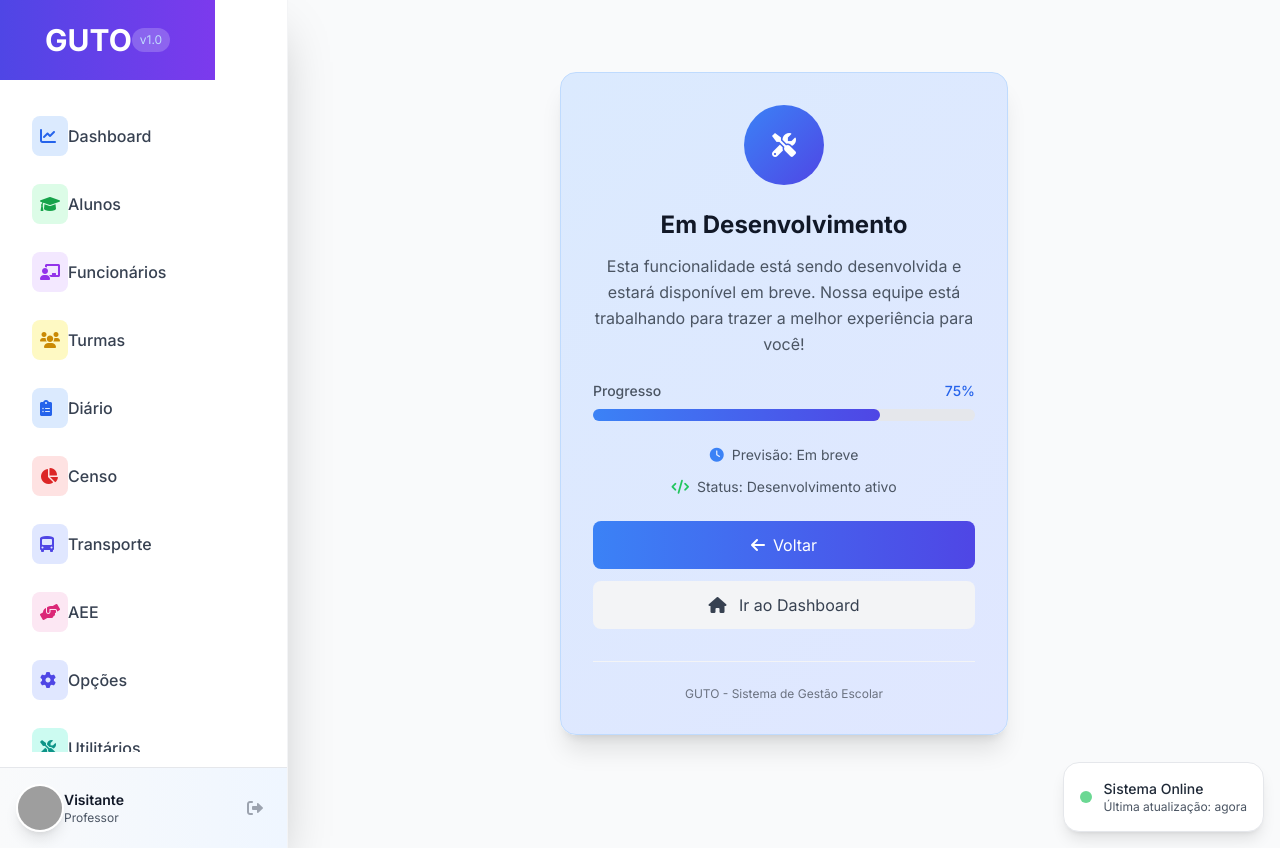
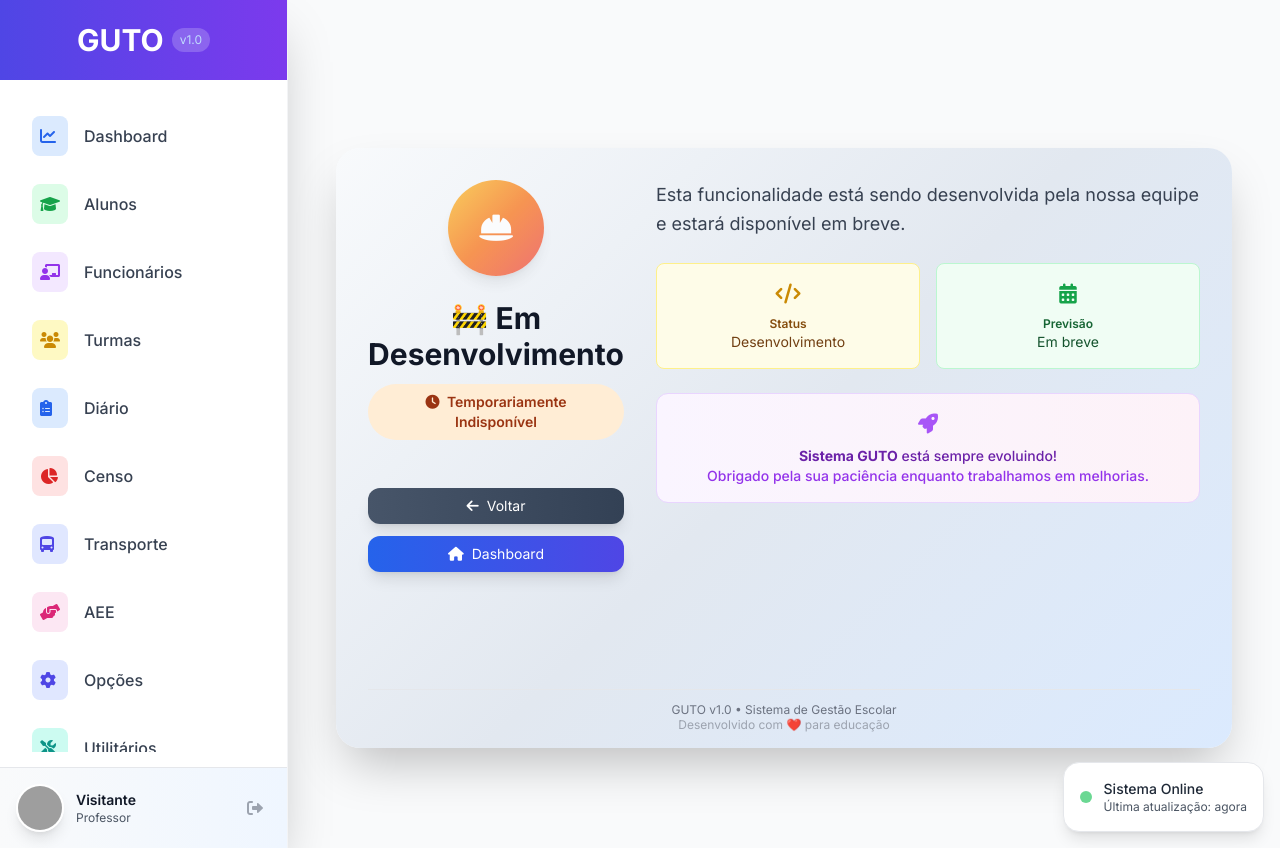
Before and after one commit to LuanCarrieiros/Guto, a Django app: page /em-desenvolvimento/ in a window 1280 px wide. Run offline with Django 5.2, Linux system fonts and the light colour scheme; style sheets or scripts are compiled from the project's sources; some libraries are stand-ins or nearby versions; grey boxes are pictures that could not be loaded.

Commit message:
Renomeando a pasta

```diff
--- a/templates/em_desenvolvimento.html
+++ b/templates/em_desenvolvimento.html
@@ -1,104 +1,177 @@
 {% extends 'base.html' %}
 
-{% block title %}Em Desenvolvimento - GUTO{% endblock %}
+{% block title %}Funcionalidade em Desenvolvimento - GUTO{% endblock %}
 
 {% block extra_css %}
 <style>
 /* Garantir que a sidebar não seja afetada */
 .fixed.inset-y-0.left-0.w-72 {
     left: 0 !important;
-    width: 18rem !important; /* w-72 */
+    width: 18rem !important;
     position: fixed !important;
     overflow: visible !important;
 }
-/* Resetar qualquer margin/padding que possa estar afetando */
-.fixed.inset-y-0.left-0.w-72 * {
-    margin-left: 0 !important;
+
+/* Animações personalizadas */
+@keyframes pulse-soft {
+    0%, 100% { opacity: 1; }
+    50% { opacity: 0.7; }
+}
+
+@keyframes slideUp {
+    from {
+        opacity: 0;
+        transform: translateY(20px);
+    }
+    to {
+        opacity: 1;
+        transform: translateY(0);
+    }
+}
+
+.animate-slide-up {
+    animation: slideUp 0.6s ease-out;
+}
+
+.animate-pulse-soft {
+    animation: pulse-soft 2s infinite;
 }
 </style>
 {% endblock %}
 
 {% block content %}
-<div class="flex items-center justify-center py-12">
-    <div class="max-w-md w-full bg-white rounded-2xl shadow-xl p-8 text-center border border-blue-200" style="background: linear-gradient(135deg, #dbeafe, #e0e7ff);">
-        <!-- Ícone -->
+<div class="flex items-center justify-center min-h-screen py-8 px-4">
+    <div class="max-w-4xl w-full bg-white rounded-3xl shadow-2xl text-center border-0 animate-slide-up relative"
+         style="background: linear-gradient(135deg, #f8fafc, #e2e8f0, #dbeafe); height: 80vh; max-height: 600px;">
+
+        <!-- Container principal com flex -->
+        <div class="flex flex-col h-full px-8 pt-8 pb-4">
+
+            <!-- Conteúdo superior -->
+            <div class="flex-1">
+                <!-- Layout em grid para otimizar espaço -->
+                <div class="grid grid-cols-1 lg:grid-cols-3 gap-8 items-start">
+
+                    <!-- Coluna esquerda - Ícone, título e botões -->
+                    <div class="lg:col-span-1">
                         <div class="mb-6">
-            <div class="w-20 h-20 bg-gradient-to-br from-blue-500 to-indigo-600 rounded-full flex items-center justify-center mx-auto">
-                <i class="fas fa-tools text-white text-2xl"></i>
+                            <div class="w-24 h-24 bg-gradient-to-br from-amber-400 via-orange-500 to-red-500 rounded-full flex items-center justify-center mx-auto shadow-lg animate-pulse-soft">
+                                <i class="fas fa-hard-hat text-white text-3xl"></i>
+                            </div>
+                        </div>
+                        <h1 class="text-3xl font-bold text-gray-900 mb-3">🚧 Em Desenvolvimento</h1>
+                        <div class="inline-block bg-orange-100 text-orange-800 px-4 py-2 rounded-full text-sm font-semibold mb-6">
+                            <i class="fas fa-clock mr-1"></i>
+                            Temporariamente Indisponível
+                        </div>
+
+                        <!-- Botões movidos para a coluna esquerda -->
+                        <div class="flex flex-col gap-3 mt-6">
+                            <a href="#"
+                               class="btn-voltar bg-gradient-to-r from-slate-600 to-slate-700 text-white py-2 px-4 rounded-xl hover:from-slate-700 hover:to-slate-800 transition-all duration-300 flex items-center justify-center shadow-lg text-sm"
+                               onclick="event.preventDefault(); window.gutoNav?.goBack() || history.back();">
+                                <i class="fas fa-arrow-left mr-2"></i>Voltar
+                            </a>
+
+                            <a href="{% url 'dashboard:home' %}"
+                               class="bg-gradient-to-r from-blue-600 to-indigo-600 text-white py-2 px-4 rounded-xl hover:from-blue-700 hover:to-indigo-700 transition-all duration-300 flex items-center justify-center shadow-lg text-sm">
+                                <i class="fas fa-home mr-2"></i>Dashboard
+                            </a>
                         </div>
                     </div>
 
-        <!-- Título -->
-        <h1 class="text-2xl font-bold text-gray-900 mb-3">Em Desenvolvimento</h1>
-
-        <!-- Descrição -->
-        <p class="text-gray-600 mb-6 leading-relaxed">
-            Esta funcionalidade está sendo desenvolvida e estará disponível em breve.
-            Nossa equipe está trabalhando para trazer a melhor experiência para você!
+                    <!-- Coluna direita - Conteúdo principal -->
+                    <div class="lg:col-span-2">
+                        <!-- Descrição principal -->
+                        <p class="text-gray-700 mb-6 leading-relaxed text-lg text-left">
+                            Esta funcionalidade está sendo desenvolvida pela nossa equipe e estará disponível em breve.
                         </p>
 
                         <!-- Funcionalidade específica (se fornecida) -->
                         {% if funcionalidade %}
-        <div class="bg-blue-50 border border-blue-200 rounded-lg p-4 mb-6">
-            <p class="text-sm text-blue-800">
-                <strong>Funcionalidade:</strong> {{ funcionalidade }}
-            </p>
+                        <div class="bg-gradient-to-r from-blue-50 to-indigo-50 border-l-4 border-blue-400 rounded-lg p-4 mb-6">
+                            <div class="flex items-center">
+                                <i class="fas fa-info-circle text-blue-500 mr-3"></i>
+                                <div class="text-left">
+                                    <p class="text-sm text-blue-800 font-semibold">Módulo Solicitado:</p>
+                                    <p class="text-blue-900 font-bold">{{ funcionalidade }}</p>
+                                </div>
+                            </div>
                         </div>
                         {% endif %}
 
-        <!-- Progresso fake (visual apenas) -->
-        <div class="mb-6">
-            <div class="flex items-center justify-between mb-2">
-                <span class="text-sm font-medium text-gray-600">Progresso</span>
-                <span class="text-sm font-medium text-blue-600">{{ progresso|default:"75" }}%</span>
+                        <!-- Cards de status em linha -->
+                        <div class="grid grid-cols-2 gap-4 mb-6">
+                            <div class="bg-yellow-50 border border-yellow-200 rounded-lg p-4 text-center">
+                                <div class="text-yellow-600 mb-2">
+                                    <i class="fas fa-code text-xl"></i>
                                 </div>
-            <div class="w-full bg-gray-200 rounded-full h-3">
-                <div class="bg-gradient-to-r from-blue-500 to-indigo-600 h-3 rounded-full transition-all duration-1000" style="width: {{ progresso|default:"75" }}%"></div>
+                                <p class="text-xs font-semibold text-yellow-800">Status</p>
+                                <p class="text-sm text-yellow-900">Desenvolvimento</p>
+                            </div>
+
+                            <div class="bg-green-50 border border-green-200 rounded-lg p-4 text-center">
+                                <div class="text-green-600 mb-2">
+                                    <i class="fas fa-calendar-alt text-xl"></i>
+                                </div>
+                                <p class="text-xs font-semibold text-green-800">Previsão</p>
+                                <p class="text-sm text-green-900">Em breve</p>
                             </div>
                         </div>
 
-        <!-- Informações adicionais -->
-        <div class="space-y-3 mb-6">
-            <div class="flex items-center justify-center space-x-2 text-sm text-gray-600">
-                <i class="fas fa-clock text-blue-500"></i>
-                <span>Previsão: Em breve</span>
+                        <!-- Mensagem motivacional -->
+                        <div class="bg-gradient-to-r from-purple-50 to-pink-50 border border-purple-200 rounded-xl p-4">
+                            <div class="flex items-center justify-center mb-2">
+                                <i class="fas fa-rocket text-purple-500 text-xl"></i>
                             </div>
-            <div class="flex items-center justify-center space-x-2 text-sm text-gray-600">
-                <i class="fas fa-code text-green-500"></i>
-                <span>Status: Desenvolvimento ativo</span>
+                            <p class="text-purple-800 font-medium text-sm">
+                                <strong>Sistema GUTO</strong> está sempre evoluindo!<br>
+                                <span class="text-purple-600">Obrigado pela sua paciência enquanto trabalhamos em melhorias.</span>
+                            </p>
+                        </div>
+                    </div>
                 </div>
             </div>
 
-        <!-- Botões de ação -->
-        <div class="space-y-3">
-            <a href="#" class="btn-voltar btn-voltar btn-voltar btn-voltar w-full bg-gradient-to-r from-blue-500 to-indigo-600 text-white py-3 px-6 rounded-lg hover:from-blue-600 hover:to-indigo-700 transition-all duration-200 inline-block" onclick="event.preventDefault(); window.gutoNav?.goBack() || history.back();">
-                    <i class="fas fa-arrow-left mr-2"></i>Voltar
-                </a>
-
-            <a href="{% url 'dashboard:home' %}" class="w-full bg-gray-100 text-gray-700 py-3 px-6 rounded-lg hover:bg-gray-200 transition-colors inline-block">
-                <i class="fas fa-home mr-2"></i>
-                Ir ao Dashboard
-            </a>
+            <!-- Footer apenas com informações do sistema -->
+            <div class="mt-auto pt-4">
+                <div class="border-t border-gray-200 pt-3">
+                    <div class="text-center">
+                        <div class="text-xs text-gray-500 leading-tight">
+                            GUTO v1.0 • Sistema de Gestão Escolar
                         </div>
-
-        <!-- Footer -->
-        <div class="mt-8 pt-6 border-t border-gray-100">
-            <p class="text-xs text-gray-500">
-                GUTO - Sistema de Gestão Escolar
-            </p>
+                        <div class="text-xs text-gray-400 leading-tight">
+                            Desenvolvido com ❤️ para educação
+                        </div>
+                    </div>
+                </div>
+            </div>
         </div>
     </div>
 </div>
 
 <script>
-// Animação do progresso ao carregar a página
 document.addEventListener('DOMContentLoaded', function() {
-    const progressBar = document.querySelector('.bg-gradient-to-r');
-    if (progressBar) {
-        progressBar.style.width = '0%';
+    // Efeito de entrada suave
     setTimeout(() => {
-            progressBar.style.width = '{{ progresso|default:"75" }}%';
-        }, 500);
+        document.querySelector('.animate-slide-up').style.transform = 'translateY(0)';
+        document.querySelector('.animate-slide-up').style.opacity = '1';
+    }, 100);
+
+    // Easter egg: clique no ícone
+    const icon = document.querySelector('.fa-hard-hat');
+    if (icon) {
+        let clickCount = 0;
+        icon.addEventListener('click', function() {
+            clickCount++;
+            if (clickCount === 5) {
+                this.parentElement.innerHTML = '<i class="fas fa-rocket text-white text-3xl"></i>';
+                setTimeout(() => {
+                    this.parentElement.innerHTML = '<i class="fas fa-hard-hat text-white text-3xl"></i>';
+                }, 2000);
+                clickCount = 0;
+            }
+        });
     }
 });
 </script>
```
Lines whose indentation alone changed are shown as unchanged.
